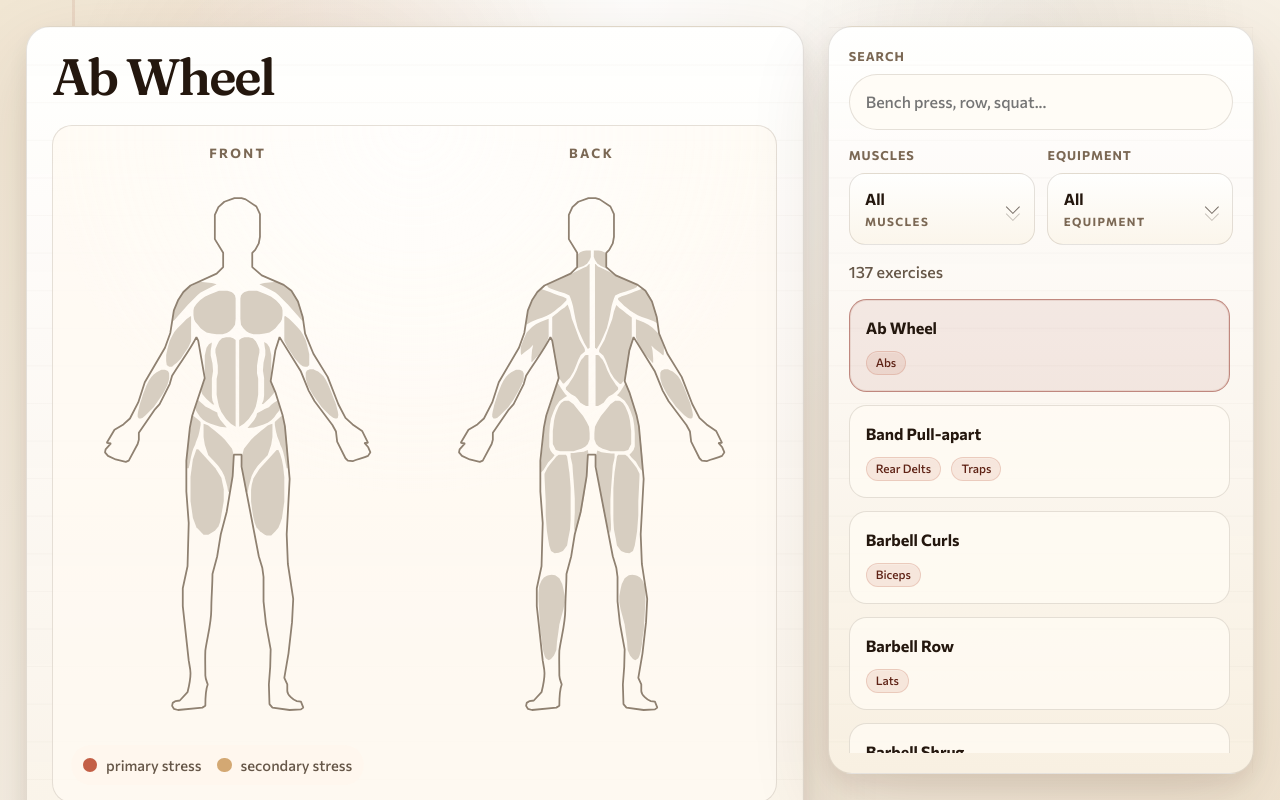
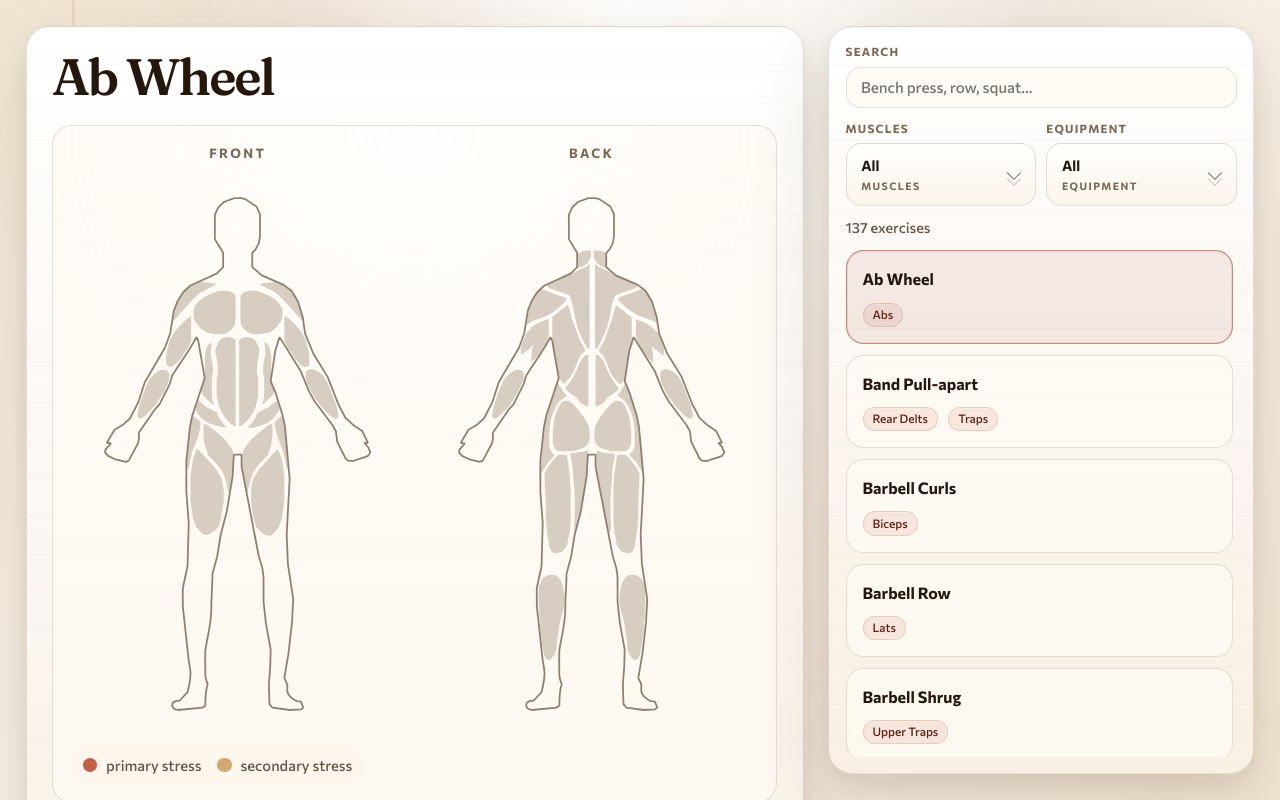
Before and after one commit to nutgaard/muscleview, a React (Vite) app: page / in a window 1280 px wide. Shown: the top 800 px of the page. Built offline with nearby package versions, Linux system fonts and the light colour scheme.

Commit message:
tighten ui

```diff
--- a/src/components/ExerciseAtlas.module.css
+++ b/src/components/ExerciseAtlas.module.css
@@ -29,6 +29,7 @@
 }
 
 .stage {
+  --stage-radius: 1.25rem;
   position: relative;
   display: grid;
   grid-template-columns: repeat(2, minmax(0, 1fr));
@@ -36,13 +37,15 @@
   margin: 0;
   padding: 1.1rem 1.1rem 4.5rem;
   border: 1px solid rgba(95, 77, 58, 0.16);
-  border-radius: 1.25rem;
+  border-radius: var(--stage-radius);
+  corner-shape: superellipse(2.5);
   background:
     radial-gradient(circle at top, rgba(255, 255, 255, 0.72), transparent 48%),
     rgba(255, 250, 243, 0.78);
 }
 
 .legend {
+  --legend-radius: 1rem;
   position: absolute;
   left: 1.1rem;
   bottom: 1.1rem;
@@ -54,7 +57,8 @@
   margin: 0;
   padding: 0.55rem 0.75rem;
   border: 0;
-  border-radius: 999px;
+  border-radius: var(--legend-radius);
+  corner-shape: superellipse(2.8);
   background: rgba(255, 248, 238, 0.88);
   font-size: 0.92rem;
   color: var(--muted);
@@ -184,6 +188,7 @@
     padding: 0;
     background: transparent;
     border-radius: 0;
+    corner-shape: initial;
   }
 
   .section {
--- a/src/components/ExerciseCard.module.css
+++ b/src/components/ExerciseCard.module.css
@@ -1,9 +1,11 @@
 .card {
+  --card-radius: 1.1rem;
   display: grid;
   gap: 0.7rem;
   padding: 1rem;
   border: 1px solid rgba(95, 77, 58, 0.16);
-  border-radius: 1.1rem;
+  border-radius: var(--card-radius);
+  corner-shape: superellipse(2.4);
   background: rgba(255, 251, 244, 0.78);
   color: var(--ink);
   font: inherit;
--- a/src/components/FinderPanel.module.css
+++ b/src/components/FinderPanel.module.css
@@ -11,13 +11,13 @@
   right: calc(max(0px, (100vw - 1480px) / 2) + var(--frame-pad));
   width: var(--finder-width);
   display: grid;
-  gap: 0.95rem;
+  gap: 0.72rem;
   align-content: start;
   grid-template-rows: auto auto auto minmax(0, 1fr);
   min-height: 0;
   height: calc(100svh - (var(--frame-pad) * 2));
   max-height: calc(100svh - (var(--frame-pad) * 2));
-  padding: 1.25rem;
+  padding: 1.05rem;
 }
 
 .filters {
@@ -25,24 +25,25 @@
   z-index: 3;
   display: grid;
   grid-template-columns: repeat(2, minmax(0, 1fr));
-  gap: 0.8rem;
+  gap: 0.65rem;
   align-items: start;
 }
 
 .resultsHeader {
-  min-height: 1.5rem;
+  min-height: 1.2rem;
 }
 
 .status {
   margin: 0;
   color: var(--muted);
+  font-size: 0.9rem;
 }
 
 .list {
   display: grid;
   align-content: start;
   grid-auto-rows: max-content;
-  gap: 0.8rem;
+  gap: 0.7rem;
   min-height: 0;
   height: 100%;
   overflow: auto;
--- a/src/components/MultiSelectField.module.css
+++ b/src/components/MultiSelectField.module.css
@@ -2,32 +2,34 @@
   position: relative;
   display: grid;
   align-content: start;
-  gap: 0.55rem;
+  gap: 0.4rem;
   anchor-scope: --field-trigger;
 }
 
 .field {
   display: grid;
-  gap: 0.55rem;
+  gap: 0.38rem;
 }
 
 .label {
-  font-size: 0.78rem;
+  font-size: 0.72rem;
   font-weight: 700;
-  letter-spacing: 0.08em;
+  letter-spacing: 0.11em;
   text-transform: uppercase;
   color: var(--muted-strong);
 }
 
 .trigger {
+  --trigger-radius: 0.95rem;
   position: relative;
   display: grid;
-  gap: 0.15rem;
+  gap: 0.1rem;
   width: 100%;
-  min-height: 3.6rem;
-  padding: 0.82rem 2.8rem 0.82rem 0.95rem;
+  min-height: 3rem;
+  padding: 0.68rem 2.55rem 0.68rem 0.92rem;
   border: 1px solid rgba(95, 77, 58, 0.16);
-  border-radius: 1rem;
+  border-radius: var(--trigger-radius);
+  corner-shape: superellipse(2.4);
   background:
     linear-gradient(180deg, rgba(255, 255, 255, 0.94), rgba(251, 245, 235, 0.94)),
     rgba(255, 252, 246, 0.92);
@@ -81,14 +83,14 @@
 }
 
 .triggerCopy {
-  font-size: 0.98rem;
+  font-size: 0.9rem;
   font-weight: 700;
 }
 
 .triggerMeta {
-  font-size: 0.72rem;
+  font-size: 0.65rem;
   font-weight: 700;
-  letter-spacing: 0.12em;
+  letter-spacing: 0.14em;
   text-transform: uppercase;
   color: var(--muted-strong);
 }
@@ -96,18 +98,20 @@
 .selectedPills {
   display: flex;
   flex-wrap: wrap;
-  gap: 0.45rem;
+  gap: 0.35rem;
 }
 
 .menu {
+  --menu-radius: 1.05rem;
   position: absolute;
   position-anchor: --field-trigger;
-  inset-block-start: calc(anchor(bottom) + 0.45rem);
+  inset-block-start: calc(anchor(bottom) + 0.35rem);
   inset-inline-start: anchor(left);
   inline-size: anchor-size(width);
   z-index: 20;
   border: 1px solid rgba(95, 77, 58, 0.16);
-  border-radius: 1.05rem;
+  border-radius: var(--menu-radius);
+  corner-shape: superellipse(2.5);
   background:
     linear-gradient(180deg, rgba(255, 255, 255, 0.96), rgba(247, 239, 224, 0.96)), var(--panel);
   box-shadow: 0 22px 48px rgba(68, 35, 18, 0.16);
@@ -117,21 +121,23 @@
 
 .menuScroll {
   display: grid;
-  gap: 0.3rem;
+  gap: 0.2rem;
   max-height: 14rem;
   overflow: auto;
-  padding: 0.45rem;
+  padding: 0.35rem;
 }
 
 .option {
+  --option-radius: 0.75rem;
   display: grid;
   grid-template-columns: auto minmax(0, 1fr) auto;
   align-items: center;
-  gap: 0.65rem;
+  gap: 0.55rem;
   width: 100%;
-  padding: 0.72rem 0.76rem;
+  padding: 0.6rem 0.7rem;
   border: 0;
-  border-radius: 0.85rem;
+  border-radius: var(--option-radius);
+  corner-shape: superellipse(2.2);
   background: transparent;
   color: var(--ink);
   font: inherit;
@@ -159,7 +165,7 @@
 }
 
 .optionCount {
-  font-size: 0.76rem;
+  font-size: 0.72rem;
   font-weight: 700;
   color: var(--muted-strong);
 }
@@ -167,15 +173,17 @@
 .footer {
   display: flex;
   justify-content: flex-end;
-  padding: 0.7rem 0.8rem 0.8rem;
+  padding: 0.55rem 0.7rem 0.7rem;
   border-top: 1px solid rgba(95, 77, 58, 0.12);
 }
 
 .clearButton {
-  min-height: 2.35rem;
-  padding: 0 0.9rem;
+  --clear-radius: 0.95rem;
+  min-height: 2.05rem;
+  padding: 0 0.75rem;
   border: 0;
-  border-radius: 999px;
+  border-radius: var(--clear-radius);
+  corner-shape: superellipse(2.6);
   background: rgba(66, 38, 17, 0.08);
   color: var(--ink);
   font: inherit;
--- a/src/components/ui/ActionLink.module.css
+++ b/src/components/ui/ActionLink.module.css
@@ -1,10 +1,12 @@
 .link {
+  --link-radius: 0.98rem;
   display: inline-flex;
   align-items: center;
   justify-content: center;
   min-height: 2.8rem;
   padding: 0 1rem;
-  border-radius: 999px;
+  border-radius: var(--link-radius);
+  corner-shape: superellipse(2.8);
   background: var(--ink);
   color: var(--paper);
   text-decoration: none;
--- a/src/components/ui/PanelCard.module.css
+++ b/src/components/ui/PanelCard.module.css
@@ -1,8 +1,10 @@
 .surface {
+  --surface-radius: 1.5rem;
   position: relative;
   overflow: clip;
   border: 1px solid var(--line);
-  border-radius: 1.5rem;
+  border-radius: var(--surface-radius);
+  corner-shape: superellipse(2.6);
   background:
     linear-gradient(180deg, rgba(255, 255, 255, 0.92), rgba(247, 239, 224, 0.88)), var(--panel);
   box-shadow: var(--shadow);
@@ -39,6 +41,6 @@
 
 @media (max-width: 720px) {
   .surface {
-    border-radius: 1.1rem;
+    --surface-radius: 1.1rem;
   }
 }
--- a/src/components/ui/SearchInput.module.css
+++ b/src/components/ui/SearchInput.module.css
@@ -1,24 +1,30 @@
 .field {
   display: grid;
-  gap: 0.55rem;
+  gap: 0.38rem;
 }
 
 .label {
-  font-size: 0.78rem;
+  font-size: 0.72rem;
   font-weight: 700;
-  letter-spacing: 0.08em;
+  letter-spacing: 0.11em;
   text-transform: uppercase;
   color: var(--muted-strong);
 }
 
 .input {
+  --input-radius: 0.95rem;
   width: 100%;
-  padding: 0.95rem 1rem;
+  min-height: 2.6rem;
+  padding: 0.56rem 0.9rem;
   border: 1px solid rgba(95, 77, 58, 0.16);
-  border-radius: 999px;
+  border-radius: var(--input-radius);
+  corner-shape: superellipse(2.4);
   background: rgba(255, 252, 246, 0.92);
   color: var(--ink);
   font: inherit;
+  font-size: 0.95rem;
+  line-height: 1.2;
+  box-shadow: inset 0 1px 0 rgba(255, 255, 255, 0.25);
 }
 
 .input:focus-visible {
```
